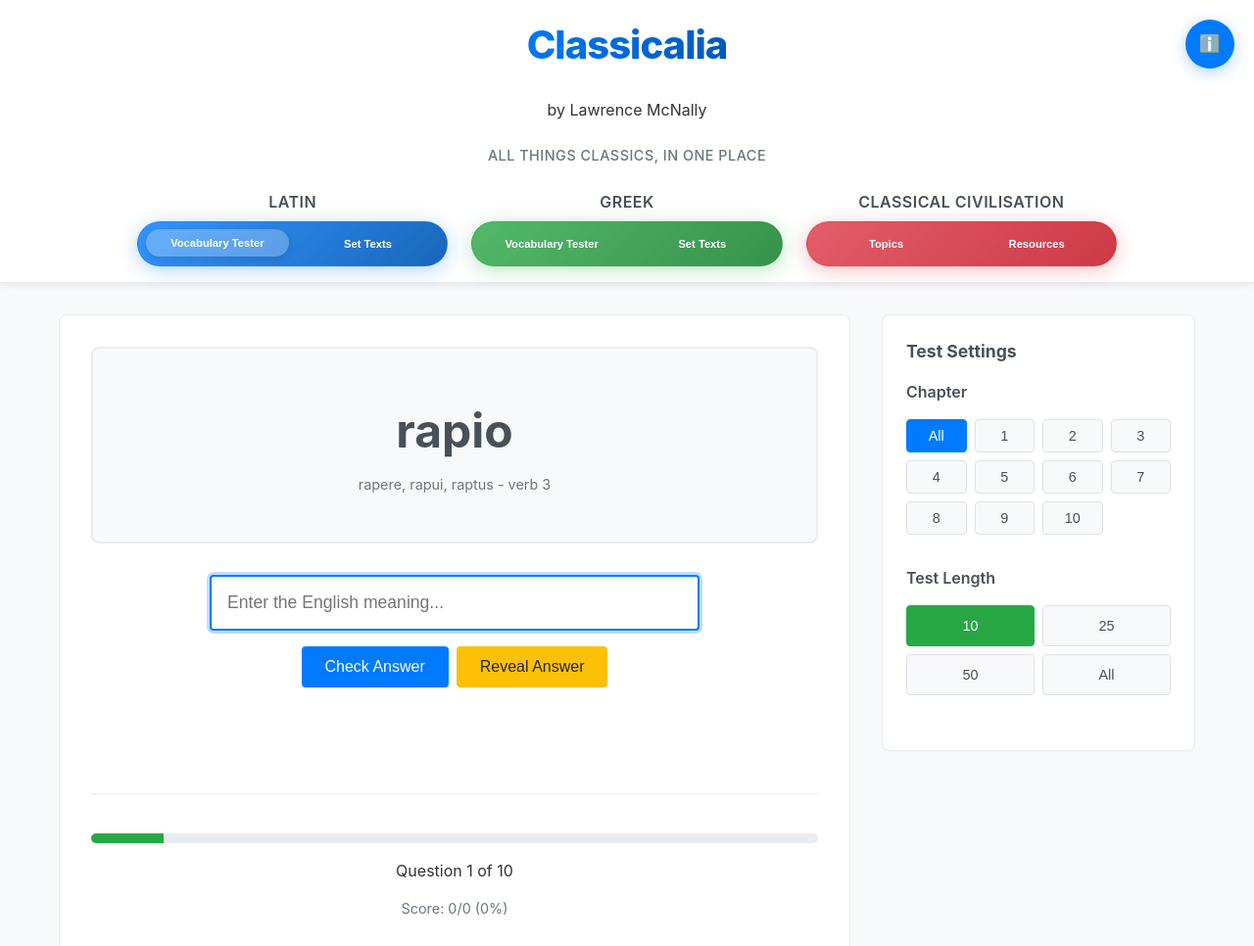
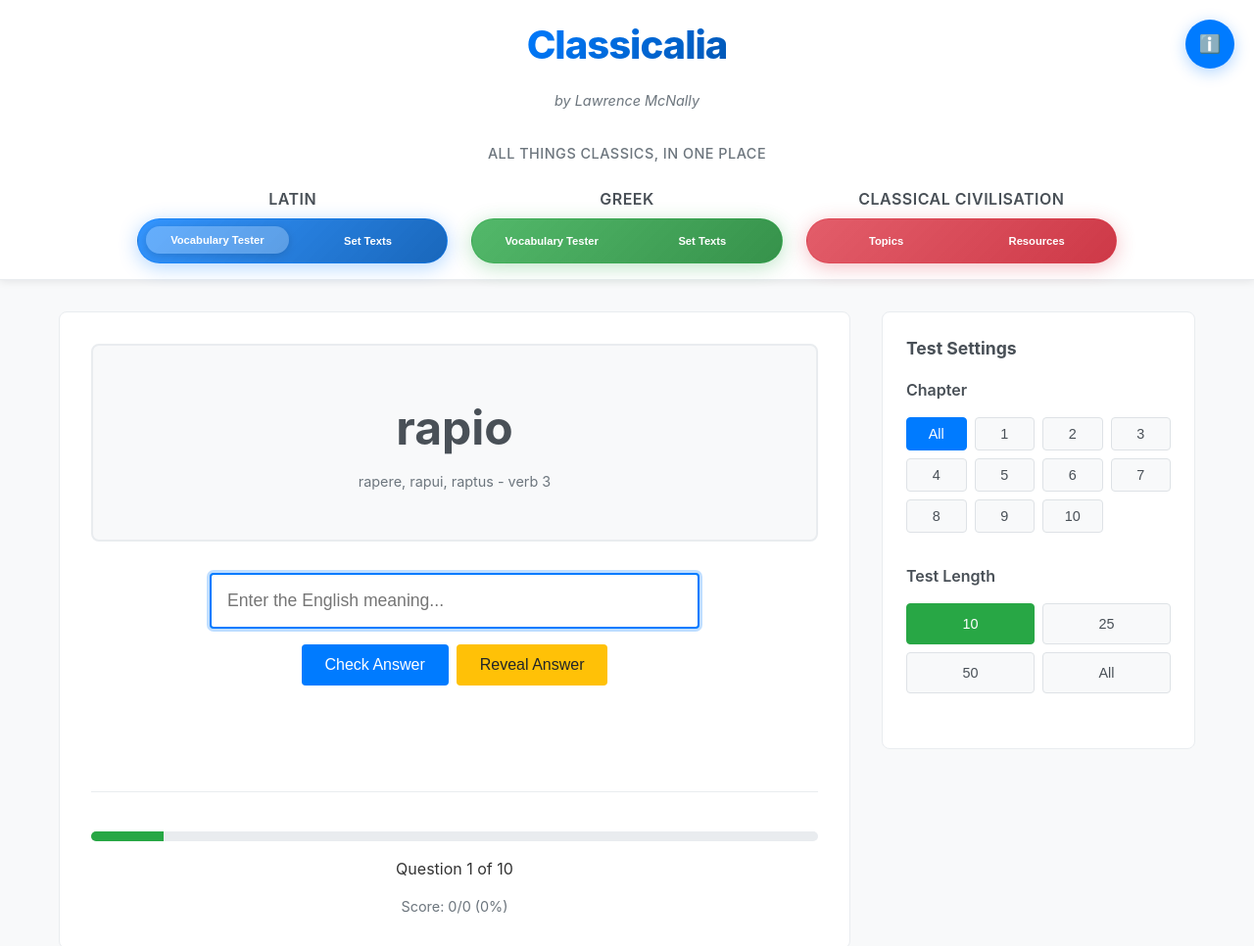
Before and after one commit to lfmcnally/mrmcnallyclassics, a plain HTML site: page index.html in a window 1280 px wide. Shown: the top 966 px of the page at 98% size. Drawn offline with Linux system fonts and the light colour scheme.

Commit message:
Update styles.css

```diff
--- a/styles.css
+++ b/styles.css
@@ -40,6 +40,16 @@ body {
     background-clip: text;
     letter-spacing: -1px;
     margin: 0;
+}
+
+.author {
+    color: #6c757d;
+    margin: 0;
+    font-size: 0.9rem;
+    font-weight: 400;
+    font-style: italic;
+    margin-top: -0.5rem;
+    margin-bottom: 0.5rem;
 }
 
 .subtitle {
```
